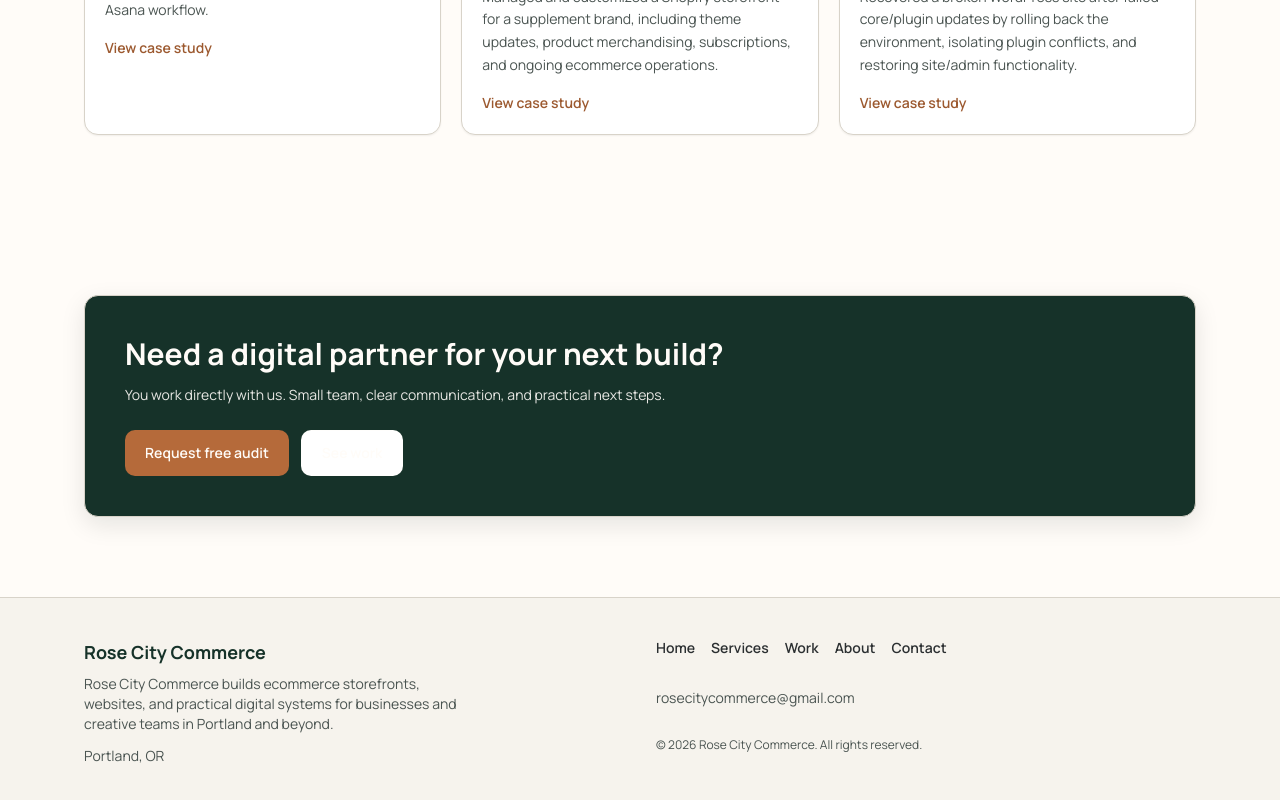
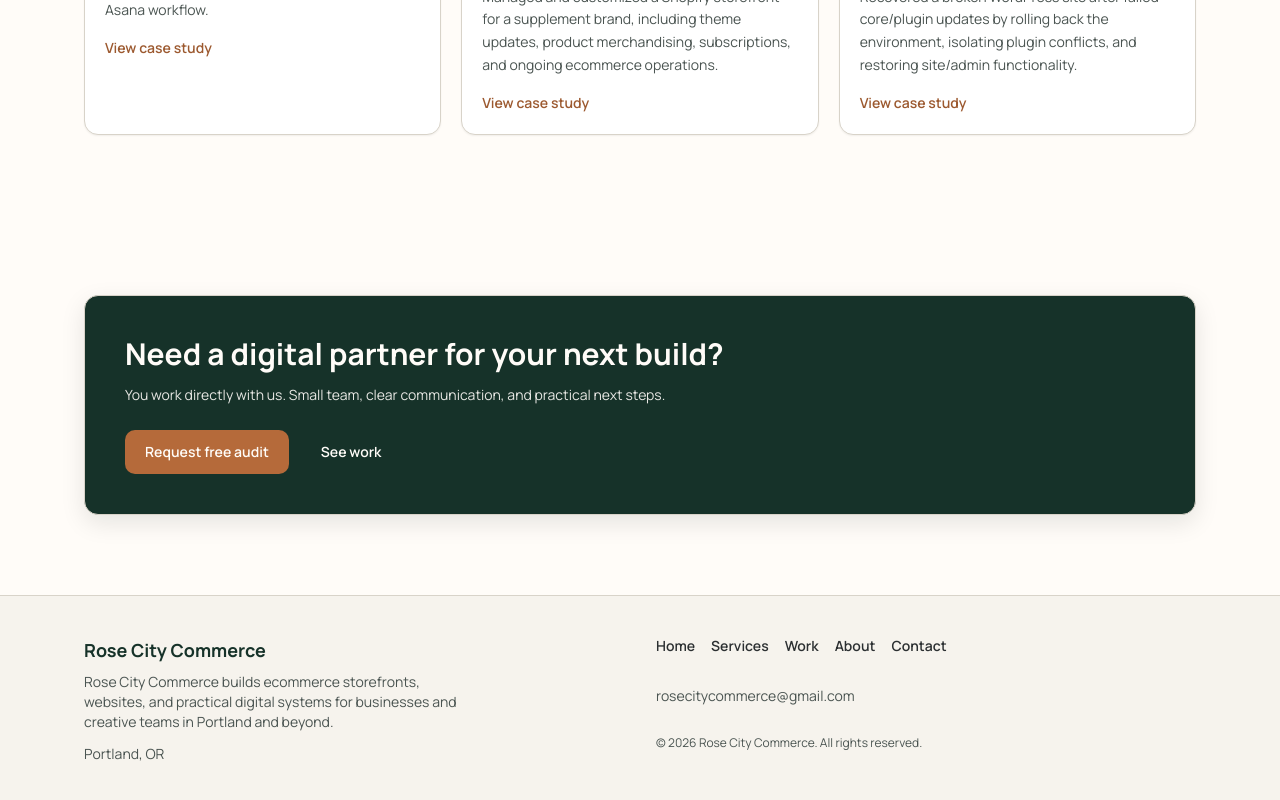
Before and after one commit to dcrawsh/rosecitycommerce, a Next.js app: page / in a window 1280 px wide. Shown: the part 3495-4295 px from the top of the page. Built offline with nearby package versions, Linux system fonts and the light colour scheme.

Commit message:
fix color issue on ghost button

```diff
--- a/components/FinalCTA.tsx
+++ b/components/FinalCTA.tsx
@@ -11,7 +11,7 @@ export function FinalCTA() {
         <Button href="/#free-audit" variant="secondary">
           Request free audit
         </Button>
-        <Button href="/work" variant="ghost" className="border-paper-50/40 bg-transparent text-paper-50 hover:bg-paper-50/10">
+        <Button href="/work" variant="primary" className="border-paper-50/40 bg-transparent text-paper-50 hover:bg-paper-50/10">
           See work
         </Button>
       </div>
```
